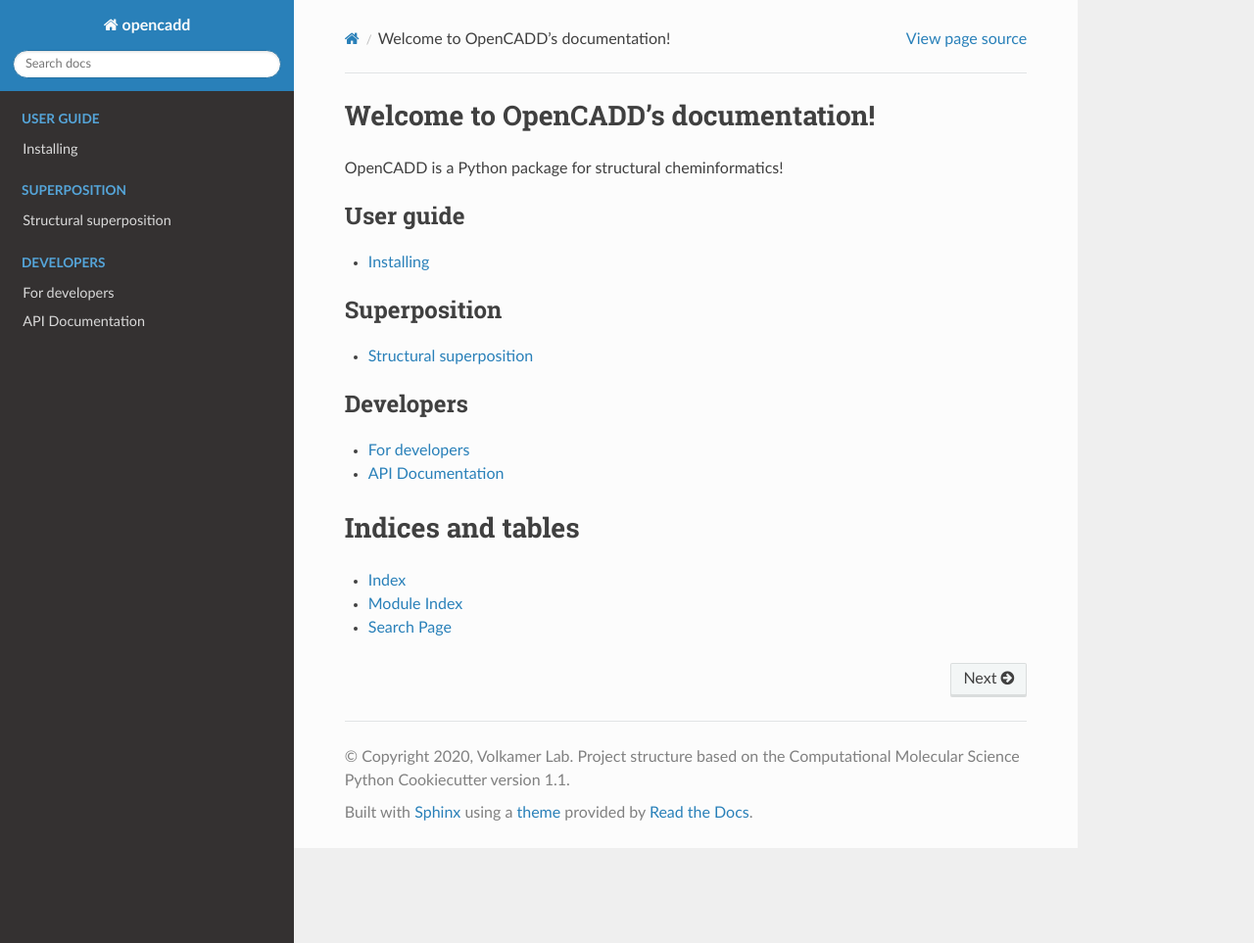
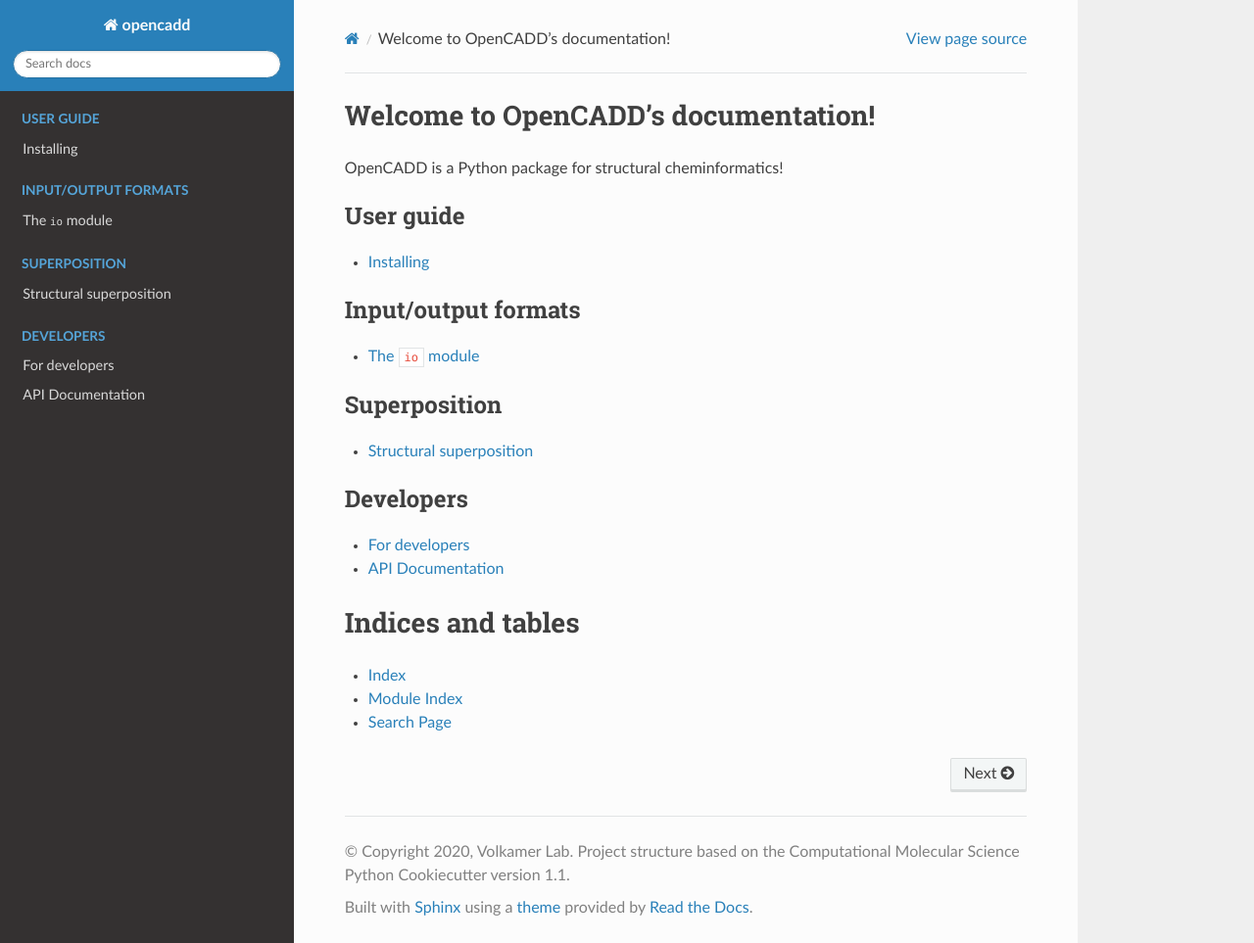
Before and after one commit to volkamerlab/opencadd, a Sphinx documentation site: the page built from docs/index.rst, in a window 1280 px wide and 963 px high. Shown: the whole window at 98% size. Built offline with Sphinx 7.4.7 and the Read the Docs theme 2.0.0, drawn with Linux system fonts in a browser that asks for light colours; pages that are not in the unit, such as notebooks, are missing from menus.

Commit message:
Add io module to docs

```diff
--- a/docs/index.rst
+++ b/docs/index.rst
@@ -13,6 +13,12 @@
    :caption: User guide
 
    installing
+
+.. toctree::
+   :maxdepth: 1
+   :caption: Input/output formats
+
+   tutorials/io
 
 .. toctree::
    :maxdepth: 1
```
